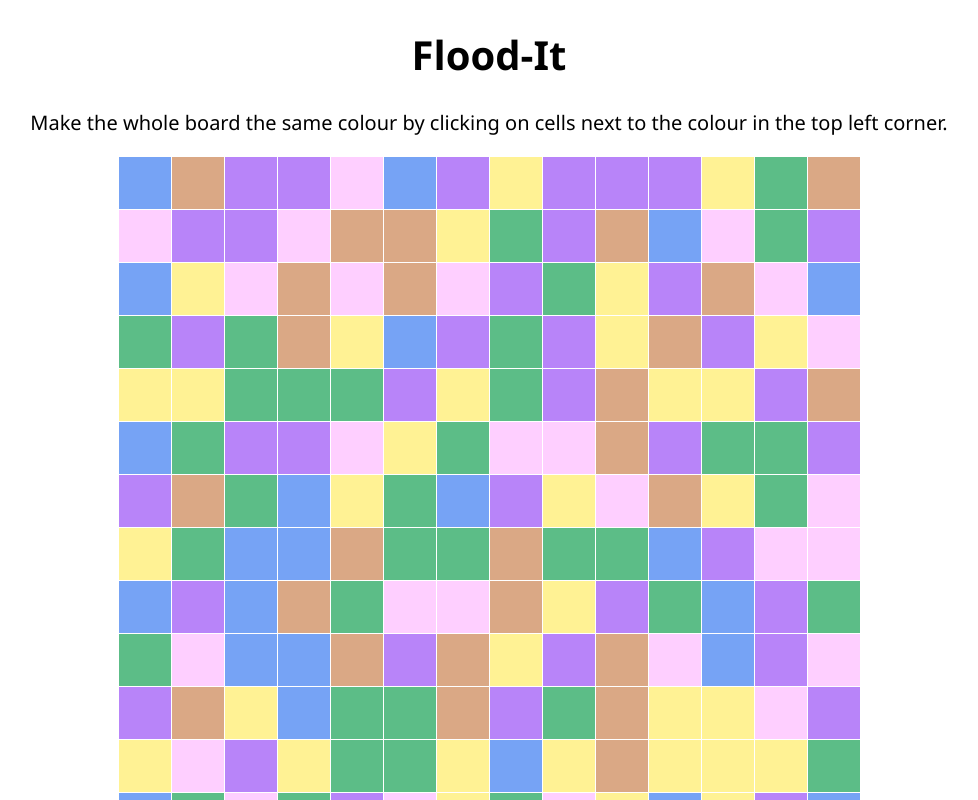
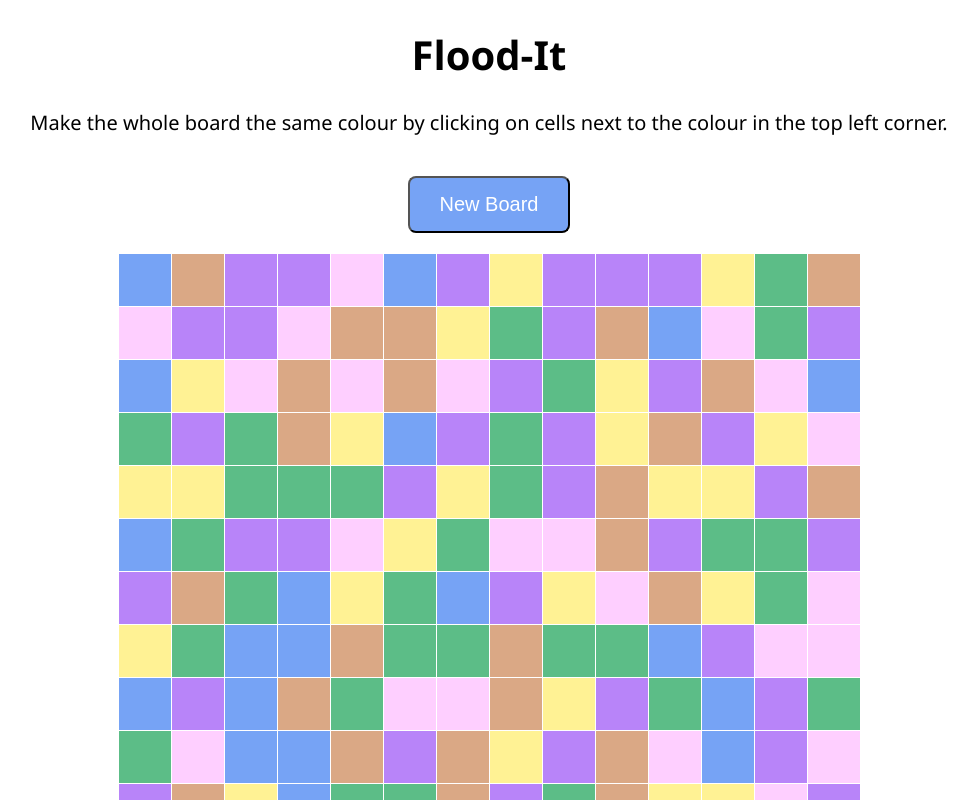
Before and after one commit to Velitheda/react-flood-it, a React (Create React App) app: page / in a window 1280 px wide. Shown: the top 800 px of the page, without its empty margins (151-1129 px from the left). Built offline with nearby package versions, Linux system fonts and the light colour scheme.

Commit message:
Added 'New Board' button

```diff
--- a/src/components/Board.css
+++ b/src/components/Board.css
@@ -46,3 +46,16 @@
 .colour6 {
   background-color: #fecfff;
 }
+
+.board button {
+	background-color: #76a3f5;
+	border-radius: 8px;
+	color: #ffffff;
+	padding: 15px 30px;
+  font-size: 20px;
+  margin: 20px;
+}
+
+.board button:hover {
+	background-color: #4373aa;
+}
--- a/src/components/Board.tsx
+++ b/src/components/Board.tsx
@@ -29,10 +29,15 @@ class Board extends React.Component<IBoardProps, IBoardState> {
           <h1>Flood-It</h1>
           <p>Make the whole board the same colour by clicking on cells next to the colour in the top left corner.</p>
         </div>
+        <button onClick={this.newBoard}>New Board</button>
         <TableBody boardColours={boardColours} onAttempt={this.onAttempt}/>
         <p className="instructions">Number of attempts: {attempts} / 25</p>
       </div>
     )
+  }
+
+  private newBoard = () => {
+    this.setState({ boardColours: createBoardColours(this.props.size) })
   }
 
   private onAttempt = (row: number, column: number) => () => {
```
